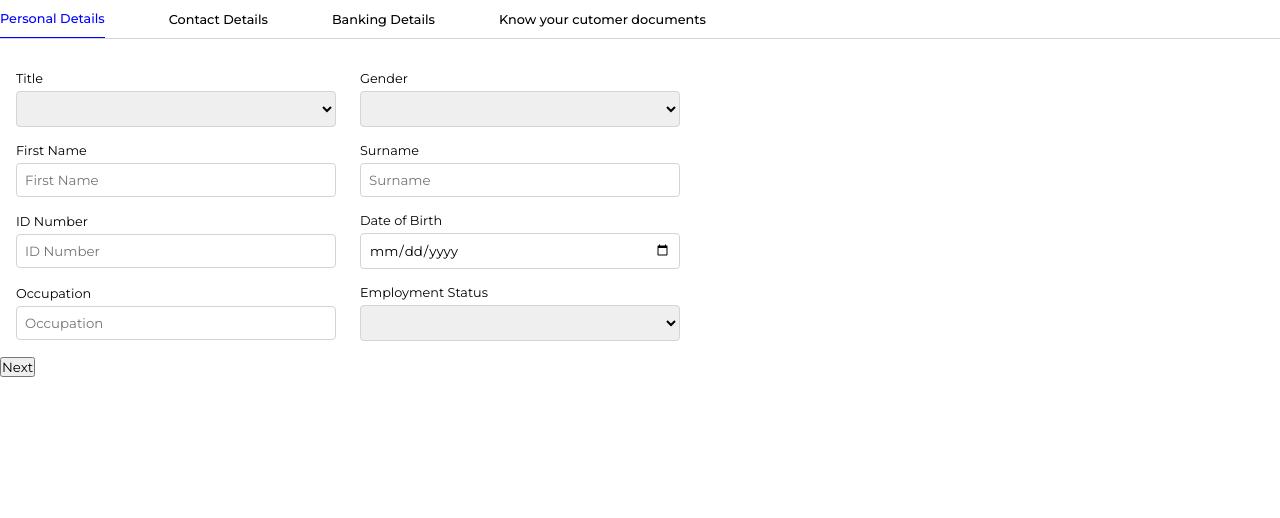
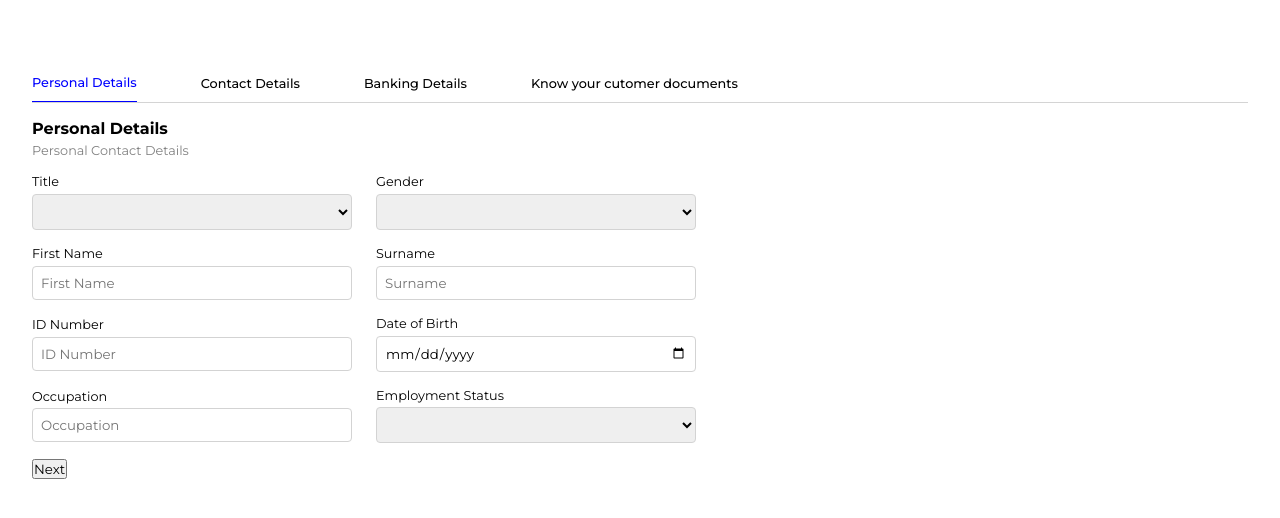
Before and after one commit to Amen-Musingarimi/code-virtus-assignment, an Angular app: page / in a window 1280 px wide. Shown: the top 518 px of the page. Built offline with nearby package versions, Linux system fonts and the light colour scheme.

Commit message:
Style the personal data container

```diff
--- a/src/app/app.component.css
+++ b/src/app/app.component.css
@@ -0,0 +1,4 @@
+.main-continer {
+  width: 100%;
+  padding: 4rem 2rem;
+}
--- a/src/app/app.component.html
+++ b/src/app/app.component.html
@@ -1 +1,3 @@
-<app-multi-step-form></app-multi-step-form>
+<div class="main-continer">
+  <app-multi-step-form></app-multi-step-form>
+</div>
--- a/src/app/personal-data/personal-data.component.css
+++ b/src/app/personal-data/personal-data.component.css
@@ -1,12 +1,29 @@
-.add_patient_form {
+.multistep-form {
+  display: flex;
+  flex-direction: column;
+  justify-content: flex-start;
+  align-items: flex-start;
+  gap: 1rem;
+}
+
+.add-category-details-cont {
   display: grid;
   grid-template-columns: repeat(2, 1fr);
   align-items: center;
   justify-content: center;
   width: 100%;
-  padding: 1rem;
   height: 100%;
   gap: 1rem;
+}
+
+.section-heading-bg {
+  font-size: 1rem;
+  font-weight: 700;
+  margin-bottom: 0.3rem;
+}
+
+.section-heading-sm {
+  color: gray;
 }
 
 .form_control {
--- a/src/app/personal-data/personal-data.component.html
+++ b/src/app/personal-data/personal-data.component.html
@@ -1,5 +1,9 @@
 <div class="multistep-form">
-  <form class="add_patient_form">
+  <div class="section-heading-container">
+    <h1 class="section-heading-bg">Personal Details</h1>
+    <p class="section-heading-sm">Personal Contact Details</p>
+  </div>
+  <form class="add-category-details-cont">
     <div class="form_control">
       <label class="input_label">
         Title
```
